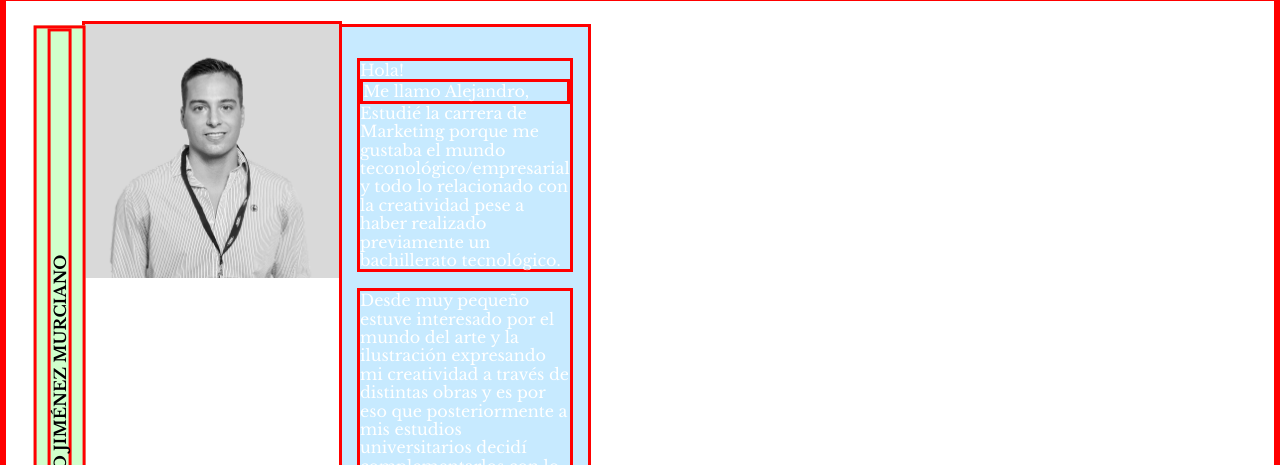
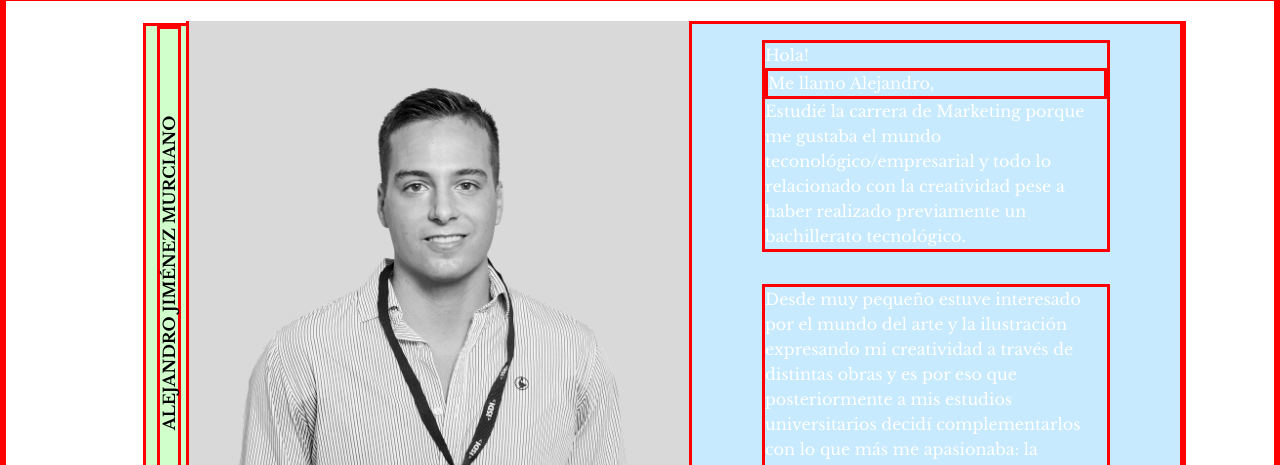
Before and after one commit to AlejandroJimenezMurciano/Portfolio, a plain HTML site: page dist/index.html in a window 1280 px wide. Shown: the part 335-800 px from the top of the page. Drawn offline with nearby package versions, Linux system fonts and the light colour scheme.

Commit message:
Portfolio

```diff
--- a/dist/index.html
+++ b/dist/index.html
@@ -52,13 +52,14 @@
     <img class="about-me__image" src="./assets/images/alejandrojimenezmurciano.jpeg"
       alt="alejandrojimenezmurcianopicture" />
     <div class="about-me__description">
-      <p class="text tex--description">
+      <p class="text text--description">
         Hola!
         <span class="display-block">Me llamo Alejandro,</span>
         Estudié la carrera de Marketing porque me gustaba el mundo teconológico/empresarial y todo lo relacionado con la
         creatividad pese a haber realizado previamente un bachillerato tecnológico.
       </p>
-      <p class="text text--margin">Desde muy pequeño estuve interesado por el mundo del arte y la ilustración
+      <p class="text text--description text--margin">Desde muy pequeño estuve interesado por el mundo del arte y la
+        ilustración
         expresando mi creatividad a través de
         distintas obras y es por eso que posteriormente a mis estudios universitarios decidí complementarlos con lo que
         más me apasionaba: la programación, el diseño web y el diseño gráfico.</p>
--- a/src/scss/blocks/articles.scss
+++ b/src/scss/blocks/articles.scss
@@ -10,10 +10,18 @@
     @include responsive (laptop) {
         display: flex;
         align-items: start;
-        max-width: 100%;
+        width: 1000px;
+        height: 500px;
+        align-items: center;
+        margin-left: auto;
+        margin-right: auto;
+        position: relative;
     }
 
     &__name {
+        background-color: var(--h1-color);
+        align-items: center;
+        text-align: center;
         transform: rotate(-90deg);
         white-space: nowrap;
         position: absolute;
@@ -21,16 +29,35 @@
         width: 773px;
         right: -107px;
 
+        @include responsive (laptop) {
+            height: 46px;
+            width: 500px;
+            position: absolute;
+            left: -273px;
+            top: 226px;
+        }
     }
 
     &__description {
+        background-color: var(--description-color);
         padding: 15px 15px 31px;
 
+        display: flex;
+        flex-direction: column;
+        justify-content: start;
+
+        @include responsive (laptop) {
+            width: 500px;
+            height: 500px;
+            padding: 0 70px;
+            line-height: 25px;
+
+        }
     }
 
     &__image {
         @include responsive (laptop) {
-            width: 300px;
+            width: 500px;
         }
     }
 }
--- a/src/scss/blocks/texts.scss
+++ b/src/scss/blocks/texts.scss
@@ -20,15 +20,8 @@
     &--margin {
         margin-bottom: 0;
     }
+
+    &--description {
+        color: white;
+    }
 }
-
-.about-me__name {
-    background-color: var(--h1-color);
-    align-items: center;
-    text-align: center;
-}
-
-.about-me__description {
-    background-color: var(--description-color);
-    color: white;
-}
```
Also changed, not shown: dist/css/styles.css.
